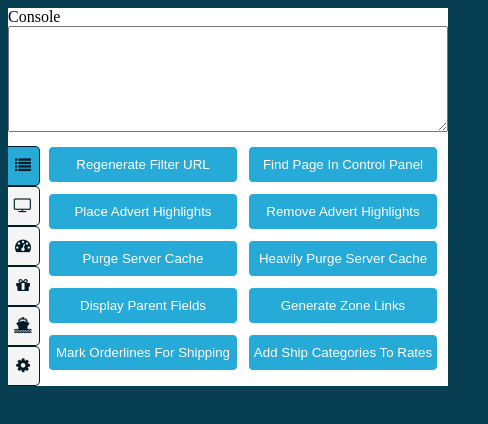
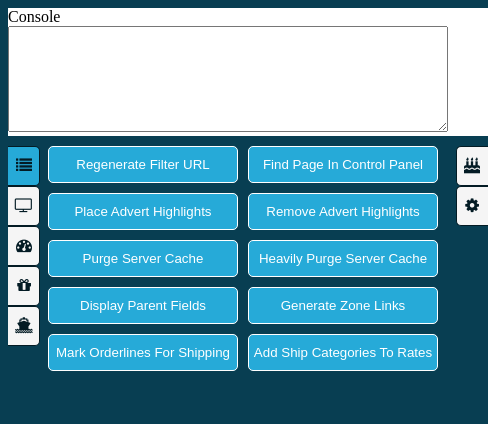
Before and after one commit to Naraceaus/cPanel-Filters, a browser extension: page popup.html in a window 400 px wide. Shown: the whole page, 488 px wide, since content can reach past the window. Drawn offline with Linux system fonts and the light colour scheme.

Commit message:
Two menu columns
Updated ui for the options to the left and right. Also made the hovberr
overs better they were kind of annoying me

```diff
--- a/popup.css
+++ b/popup.css
@@ -3,7 +3,7 @@ html{
 }
 
 body {
-  width:440px;
+  width:480px;
 		background:white;
 }
 textarea {
@@ -11,13 +11,16 @@ textarea {
   height:100px;
 		resize:vertical;
 }
-.side-bar, .btn-col {
+.side-bar-left,.side-bar-right,.btn-col {
   float:left;
   position:relative;
   min-height:10px;
   margin-top:10px;
 }
-.side-bar {
+.side-bar-right{
+	float:right;
+}
+.side-bar-left, .side-bar-right {
   width:40px;
   z-index:200;
 }
@@ -25,22 +28,36 @@ textarea {
   width:400px;
   z-index:100;
 }
-.btn-col button,.side-bar .menu-opt {
+.btn-col button,.side-bar-left .menu-opt {
   float:left;
   margin-right:10px;
   padding:10px 0px;
 		cursor:pointer;
 }
-.side-bar .menu-opt{
+.side-bar-right .menu-opt {
+  float:right;
+  margin-left:10px;
+  padding:10px 0px;
+		cursor:pointer;
+}
+.side-bar-left .menu-opt,.side-bar-right .menu-opt{
   width: 31px;
   overflow:hidden;
   white-space:nowrap;
   border: solid 1px;
-  border-left:none;
   transition: width 0.5s, background 0.5s;
-  border-radius: 0 5px 5px 0;
   background:#F5F5F5;
   color:#031b24;
+}
+.side-bar-left .menu-opt{
+  border-left:none;
+		border-radius: 0 5px 5px 0;
+		direction:rtl;
+}
+.side-bar-right .menu-opt{
+  border-right:none;
+		border-radius: 5px 0 0 5px;
+		direction:ltr;
 }
 .btn-col button{
   width: 190px;
@@ -50,10 +67,10 @@ textarea {
   border:solid 1px #FFFFFF;
   border-radius:5px;
 }
-.side-bar .fa {
+.side-bar-left .fa,.side-bar-right .fa {
   width:30px;
 }
-.side-bar .menu-opt:hover {
+.side-bar-left .menu-opt:hover,.side-bar-right .menu-opt:hover {
   width:100px;
   padding-right:5px;
   background:#DCDCDC;
@@ -61,7 +78,7 @@ textarea {
 .btn-col button:hover{
 	background:#0D91BF;
 }
-.side-bar .menu-opt.active, .side-bar .active.menu-opt:hover{
+.side-bar-left .menu-opt.active, .side-bar-left .active.menu-opt:hover,.side-bar-right .menu-opt.active, .side-bar-right .active.menu-opt:hover{
  background:#26AAD8;
 }
 .clear{
--- a/popup.html
+++ b/popup.html
@@ -9,15 +9,14 @@
     <body>
       <label>Console</label>
       <br>
-      <textarea type="text" name="filter-url" checked></textarea>
+      <textarea id="console" type="text" name="filter-url" checked></textarea>
       <br>
-      <div class="side-bar">
+      <div class="side-bar-left">
         <a class="menu-opt active" data-group-button="all"><span class="fa fa-fw fa-list"></span><span class="title">&nbsp All</span></a>
         <a class="menu-opt" data-group-button="webstore"><span class="fa fa-fw fa-tv"></span><span class="title">&nbsp Webstore</span></a>
         <a class="menu-opt" data-group-button="cpanel"><span class="fa fa-fw fa-dashboard"></span><span class="title">&nbsp cPanel</span></a>
         <a class="menu-opt" data-group-button="product"><span class="fa fa-fw fa-gift"></span><span class="title">&nbsp Product</span></a>
         <a class="menu-opt" data-group-button="shipping"><span class="fa fa-fw fa-ship"></span><span class="title">&nbsp Shipping</span></a>
-        <a class="menu-opt" id="options-link"><span class="fa fa-fw fa-cog"></span><span class="title">&nbsp Options</span></a>
       </div>
       <div class="btn-col">
         <button id="refresh-filter" type="button" title="Refresh Filter" data-group="all cpanel product shipping">Regenerate Filter URL</button>
@@ -31,6 +30,9 @@
         <button id="mark-orderlines-for-shipping" type="button" title="Mark Orderlines For Shipping" data-group="all cpanel shipping order">Mark Orderlines For Shipping</button>
         <button id="add-sh-cat-to-rates" type="button" title="Add Ship Categories To Rates" data-group="all cpanel shipping order">Add Ship Categories To Rates</button>
       </div>
-      <div class="clear"></div>
+						<div class="side-bar-right">
+						  <a class="menu-opt" data-group-button="miscellaneous"><span class="fa fa-fw fa-birthday-cake"></span><span class="title">&nbsp Miscellaneous</span></a>
+        <a class="menu-opt" id="options-link"><span class="fa fa-fw fa-cog"></span><span class="title">&nbsp Options</span></a>
+      </div>
     </body>
 </html>
```
